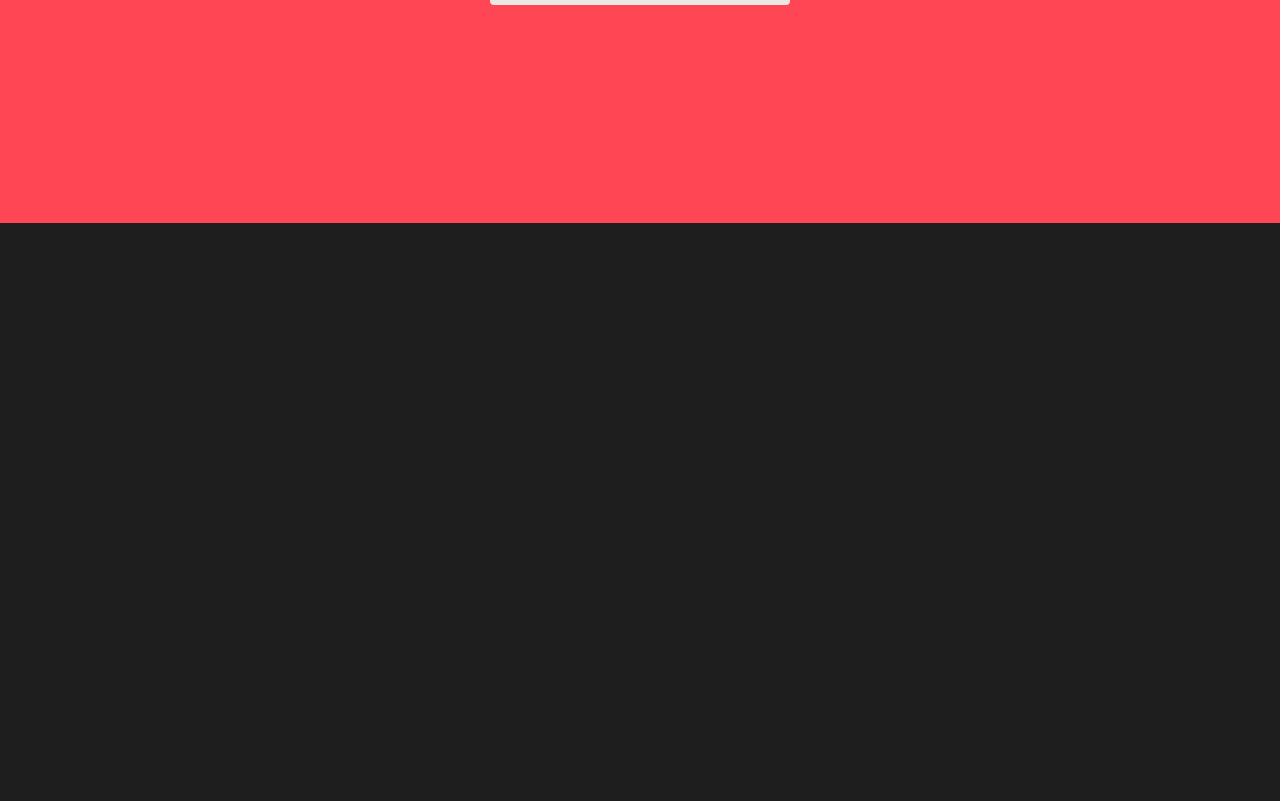
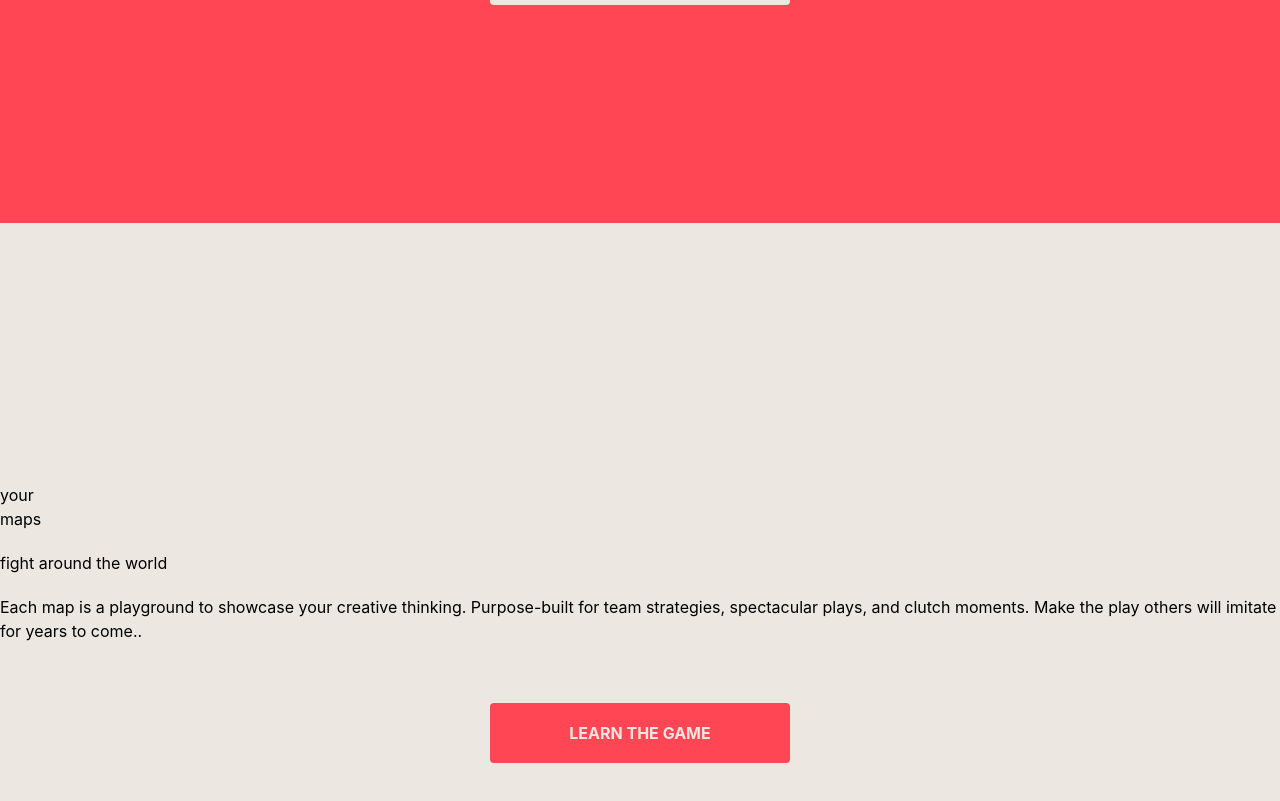
Before and after one commit to vincentpalomo/Valorant-React-App, a React (Create React App) app in the folder valorant_update/: page / in a window 1280 px wide. Shown: the part 2177-2978 px from the top of the page. Before the commit the page ends 2400 px from the top, so only its background shows below. Built offline with nearby package versions, Linux system fonts and the light colour scheme; the HTML template or start-up script is replaced by a standard one.

Commit message:
implemented map section for the main page

```diff
--- a/valorant_update/src/components/Main.jsx
+++ b/valorant_update/src/components/Main.jsx
@@ -61,6 +61,29 @@ const Main = () => {
           </button>
         </div>
       </div>
+
+      {/* maps */}
+      <div className="h-screen bg-valorant-white flex flex-col justify-center gap-5">
+        <div>
+          <div>your</div>
+          <div>maps</div>
+        </div>
+
+        <div>
+          fight around <span>the</span> world
+        </div>
+
+        <p>
+          Each map is a playground to showcase your creative thinking. Purpose-built for team strategies, spectacular
+          plays, and clutch moments. Make the play others will imitate for years to come..
+        </p>
+
+        <div className="flex justify-center mt-10">
+          <button className="h-[60px] w-[300px] bg-valorant-red rounded text-valorant-white font-bold uppercase">
+            learn the game
+          </button>
+        </div>
+      </div>
     </>
   );
 };
```
